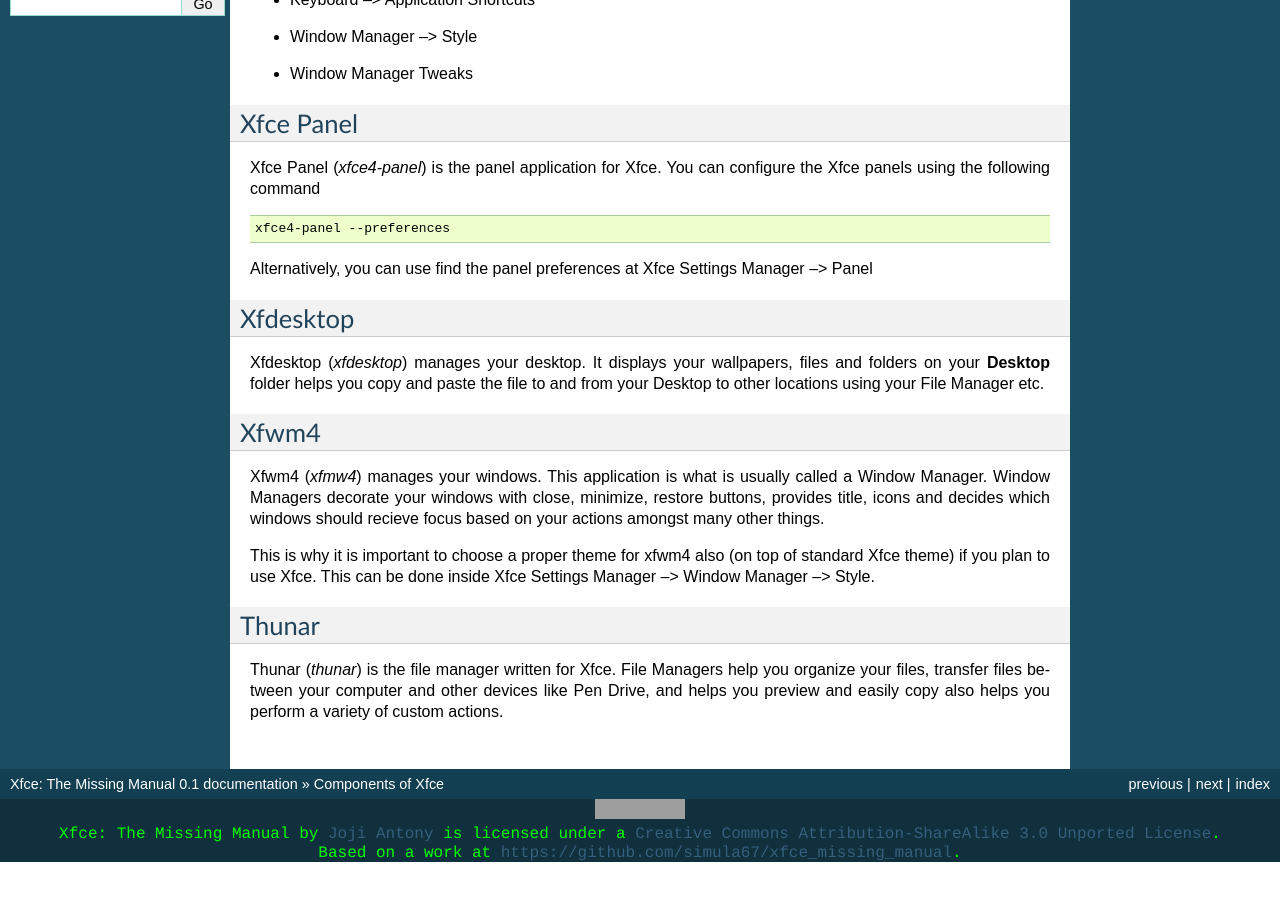
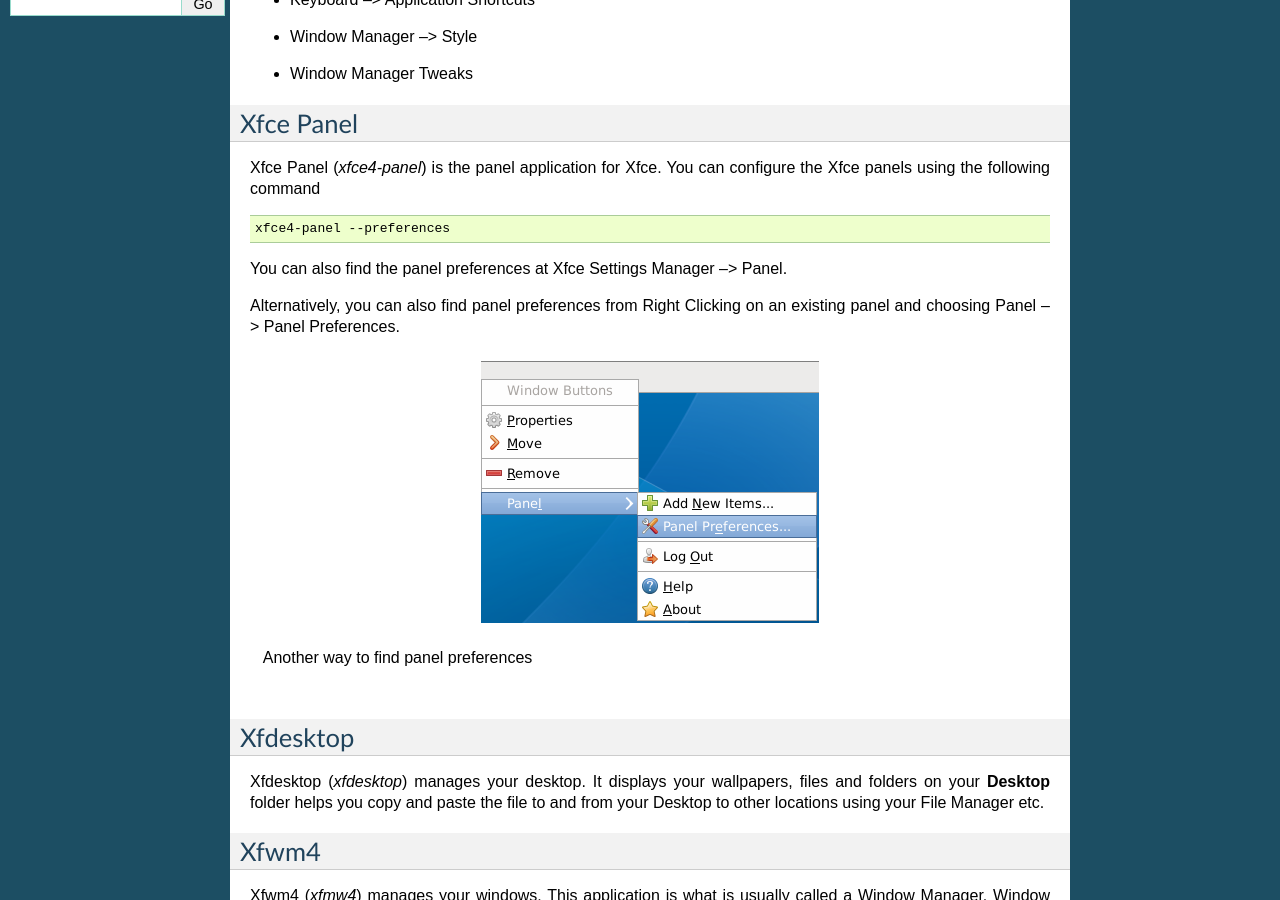
Before and after one commit to simula67/xfce_missing_manual, a Sphinx documentation site: the page built from source/components.rst, in a window 1280 px wide and 900 px high, scrolled down 405 px. Built offline with Sphinx 7.4.7, drawn with Linux system fonts in a browser that asks for light colours; formulas are drawn with MathJax 3; before the commit the page ends 1267 px from its top, so only the background shows below that; grey boxes are pictures that could not be loaded.

Commit message:
Another way to find panel preferences

```diff
--- a/source/components.rst
+++ b/source/components.rst
@@ -30,7 +30,16 @@
 
    xfce4-panel --preferences
 
-Alternatively, you can use find the panel preferences at Xfce Settings Manager --> Panel
+
+You can also find the panel preferences at Xfce Settings Manager --> Panel.
+
+Alternatively, you can also find panel preferences from Right Clicking on an existing panel and choosing Panel --> Panel Preferences.
+
+.. figure:: _static/images/panel_preferences.png
+   :alt: Panel Preferences
+   :align: center
+
+   Another way to find panel preferences
 
 Xfdesktop
 ---------
```
Also changed, not shown: source/_static/images/panel_preferences.png (added), 8 other files.
